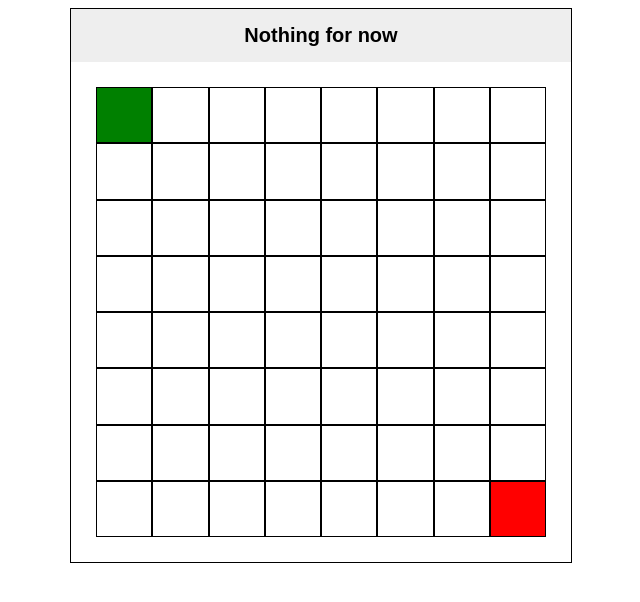
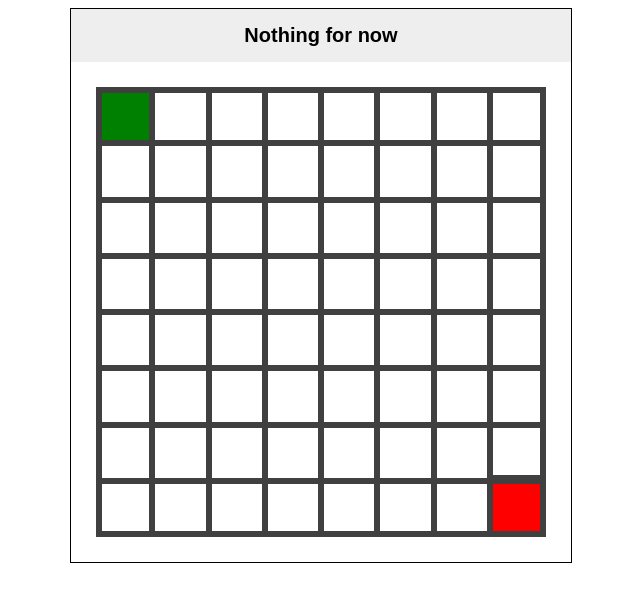
Before and after one commit to PDang176/AStar, a plain HTML site: page index.html in a window 1280 px wide. Shown: the whole page, without its empty margins (319-959 px from the left). Drawn offline with nearby package versions, Linux system fonts and the light colour scheme.

Commit message:
made borders look nicer

```diff
--- a/css/index.css
+++ b/css/index.css
@@ -44,5 +44,18 @@
 }
 
 .pathfinder-node{
-    border: 1px solid black;
+    border: 3px solid #404040;
 }
+
+.pathfinder-node:nth-child(-n + 8){
+    border-top: 6px solid #404040;
+}
+.pathfinder-node:nth-child(n + 56):nth-child(-n + 64){
+    border-bottom: 6px solid #404040;
+}
+.pathfinder-node:nth-child(8n){
+    border-right: 6px solid #404040;
+}
+.pathfinder-node:nth-child(8n + 1){
+    border-left: 6px solid #404040;
+}
```
